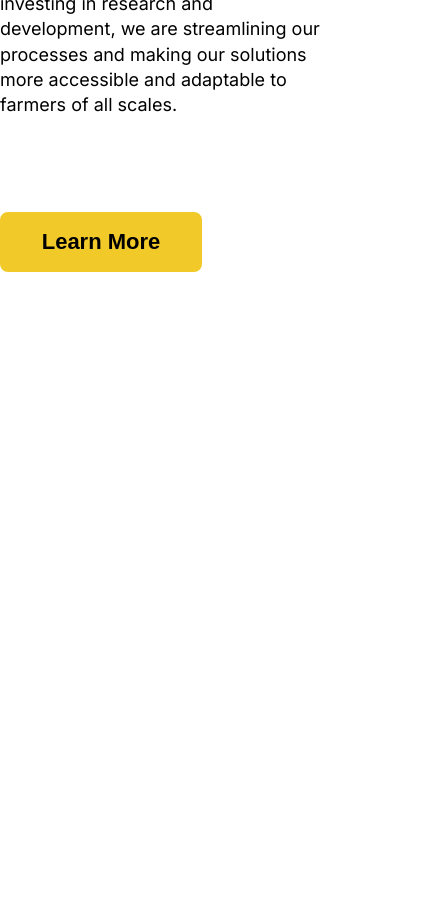
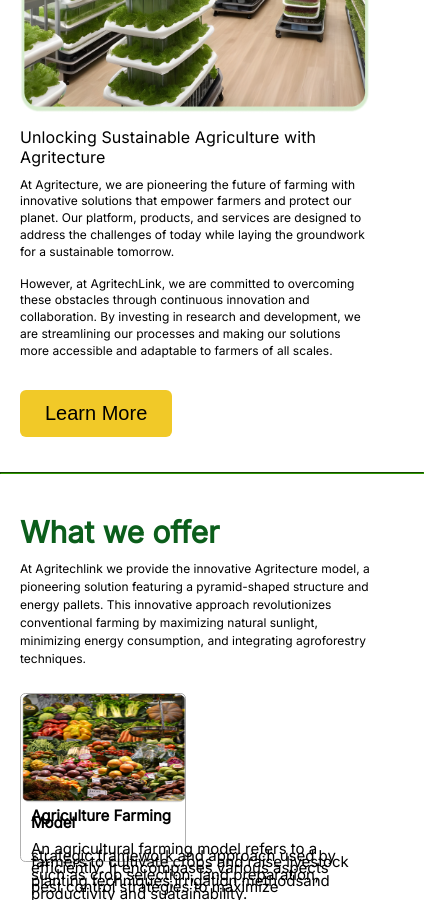
Before and after one commit to Ahnob/agritechcapstonereact, a React (Vite) app: page / in a window 390 px wide. Shown: the part 1100-2000 px from the top of the page, 424 px wide, since content can reach past the window. Before the commit the page ends 1372 px from the top, so only its background shows below. Built offline with nearby package versions, Linux system fonts and the light colour scheme.

Commit message:
added the images to the mobile

```diff
--- a/src/components/Aboutus/AboutUs.jsx
+++ b/src/components/Aboutus/AboutUs.jsx
@@ -1,15 +1,17 @@
 import about_image from "../../assets/about.png";
-
+import "./Aboutus.css";
 function AboutUs() {
   return (
-    <>
+    <div className="about-container">
       <p className="about-heading">About Us</p>
       <div className="about-content">
         <div className="about-image">
-          {/* <img src={about_image} alt="pic" /> */}
+          <img className="secondpic-aboutus" src={about_image} alt="pic" />
         </div>
         <div className="about-para">
-          <h3>Unlocking Sustainable Agriculture with Agritecture</h3>
+          <h3 className="about-header">
+            Unlocking Sustainable Agriculture with Agritecture
+          </h3>
           <p className="about-para-one">
             At Agritecture, we are pioneering the future of farming with
             innovative solutions that empower farmers and protect our planet.
@@ -27,7 +29,7 @@
           <button className="learn-more">Learn More</button>
         </div>
       </div>
-    </>
+    </div>
   );
 }
 
--- a/src/components/Aboutus/Aboutus.css
+++ b/src/components/Aboutus/Aboutus.css
@@ -1,9 +1,9 @@
 .about-heading {
   margin: 0;
   color: rgb(46, 153, 0);
-  font-size: 30px;
+  font-size: 22px;
   font-weight: bold;
-  padding: 20px;
+  line-height: 28px;
 }
 
 .container h1,
@@ -14,39 +14,52 @@
   display: flex;
   flex-direction: column;
 }
-
+/*
 .about-para h3 {
   margin-bottom: 45px;
   padding-right: 70px;
   font-size: 32px;
   font-weight: bold;
+} */
+
+.about-container {
+  margin: 20px;
 }
+
+.about-header {
+  font-weight: 400;
+  font-size: 16px;
+  line-height: 20px;
+  letter-spacing: 0.1px;
+  margin: 10px 0;
+}
+
 .about-para-one {
-  margin-bottom: 30px;
-  font-size: 18px;
-  font-weight: normal;
-  padding-right: 70px;
+  font-size: 12px;
+  font-weight: 400;
   line-height: 1.4;
+  margin-bottom: 15px;
 }
 .about-para-two {
-  margin-bottom: 40px;
-  font-size: 18px;
-  font-weight: normal;
-  padding-right: 70px;
+  font-size: 12px;
+  font-weight: 400;
   line-height: 1.4;
+  margin-bottom: 15px;
 }
 .learn-more {
-  margin-top: 5px;
+  margin: 15px 0;
   background-color: rgb(241, 201, 40);
   font-weight: 500;
-  padding: 10px 20px; /* Add padding to the button */
-  border: 2px solid rgb(241, 201, 40);
-  border-radius: 8px;
-  font-weight: 600;
-  font-size: 22px;
-  width: 202px;
-  height: 60px;
+  padding: 12px 25px;
+  border: none;
+  border-radius: 6px;
+  font-size: 20px;
 }
+
+.secondpic-aboutus {
+  width: 100%;
+}
+
 hr {
   width: 1440px;
   border-color: rgb(46, 153, 0);
--- a/src/components/Home/Home.css
+++ b/src/components/Home/Home.css
@@ -67,118 +67,10 @@
   font-weight: 500;
 }
 
-.about-heading {
-  margin: 0;
-  padding: 90px 20px 30px 150px;
-  color: rgb(46, 153, 0);
-  font-size: 45px;
-  font-weight: bold;
-}
-
-.about-para h3 {
-  margin-bottom: 45px;
-  padding-right: 70px;
-  font-size: 32px;
-  font-weight: bold;
-}
-
-.about-para-one {
-  margin-bottom: 30px;
-  font-size: 18px;
-  font-weight: normal;
-  padding-right: 70px;
-  line-height: 1.4;
-}
-
-.about-para-two {
-  margin-bottom: 90px;
-  font-size: 18px;
-  font-weight: normal;
-  padding-right: 70px;
-  line-height: 1.4;
-}
-
-.learn-more {
-  margin-top: 5px;
-  background-color: rgb(241, 201, 40);
-  font-weight: 500;
-  padding: 10px 20px; /* Add padding to the button */
-  border: 2px solid rgb(241, 201, 40);
-  border-radius: 8px;
-  font-weight: 600;
-  font-size: 22px;
-  width: 202px;
-  height: 60px;
-}
-
-hr {
-  width: 1440px;
+.whatweoffer-hr{
   border-color: rgb(46, 153, 0);
   margin-top: 20px;
 }
 
-.section-offer {
-  padding: 0 20px 30px 150px;
-}
-
-.offer-head {
-  text-align: center;
-  color: rgb(46, 153, 0);
-  font-size: 45px;
-  font-weight: bold;
-  margin-top: 70px;
-  margin-bottom: 20px;
-}
-
-.offer-para {
-  font-size: 18.5px;
-  font-weight: normal;
-  margin-bottom: 25px;
-  line-height: 1.5;
-}
-.offer-image-container {
-  display: flex;
-  flex-direction: row;
-  gap: 25px;
-  margin-bottom: 90px;
-}
-.offer-image {
-  display: flex;
-  justify-content: center;
-  align-items: center;
-  width: 346.62px;
-  height: 355.56px;
-  border-radius: 9.93px;
-  padding: 20px 0 0 20px;
-  margin: 0;
-}
-.info-container p {
-  width: 346.62px;
-  padding: 10px;
-}
-.image-text {
-  width: 373.43px;
-  height: 539.39px;
-  border-radius: 18.86px;
-  border: 1px solid rgb(176, 176, 176);
-  padding: 0;
-  margin: 0;
-}
-
-/* .image-text img{
-      display: flex;
-      justify-content: center;
-      align-items: center;
-  } */
-.info-head {
-  font: 20.75px;
-  font-weight: 600;
-}
-.info {
-  width: 346.62px;
-  font: 50px;
-  font-weight: normal;
-}
-
 @media screen and (max-width: 768px) {
 }
--- a/src/components/Home/Home.jsx
+++ b/src/components/Home/Home.jsx
@@ -2,8 +2,7 @@
 import Navbars from "../Navbar/Navbars";
 import AboutUs from "../../components/Aboutus/AboutUs";
 // import Footer from "../footer/Footer";
-// import Offer from "../footer/Footer";
-import welcome_photo from "../../assets/welcomebackgrounimage.png";
+import Offer from ".././Whatweoffer/Whatweoffer";
 
 function Home() {
   return (
@@ -11,43 +10,39 @@
       <Navbars />
       <div className="section1">
         <div className="text">
-        <p> Welcome to <span className="agritechlink"> AgritechLink</span></p>
-         <p> Your Gateway to Sustainable Agriculture and Market Place!
+          <p>
+            {" "}
+            Welcome to <span className="agritechlink"> AgritechLink</span>
           </p>
+          <p> Your Gateway to Sustainable Agriculture and Market Place!</p>
         </div>
       </div>
-      {/* <div className="section1">
       <div className="firstp">
-          <p className="welcome text">
-            Welcome to
-            <span className="agritechlink"> AgritechLink</span> Your Gateway to
-            Sustainable Agriculture and Market Place!
-          </p>
         <p className="mission">
           At AgritechLink, we are on a mission to revolutionize farming and
-            reshape the future of agriculture. Whether you are a farmer,
-            partner, visitor, or buyer, you are part of our vibrant community
-            dedicated to driving positive change in the agricultural industry.
-            Explore our platform to discover our innovative farm solution,
-            access high-quality farm products, and connect with like-minded
-            individuals and businesses committed to sustainability and growth.
-            Together, let us cultivate a brighter future for agriculture and our
-            planet.
+          reshape the future of agriculture. Whether you are a farmer, partner,
+          visitor, or buyer, you are part of our vibrant community dedicated to
+          driving positive change in the agricultural industry. Explore our
+          platform to discover our innovative farm solution, access high-quality
+          farm products, and connect with like-minded individuals and businesses
+          committed to sustainability and growth. Together, let us cultivate a
+          brighter future for agriculture and our planet.
         </p>
         <div className="get-started">
           <button className="getstarted_button bolder">Get started</button>
         </div>
       </div>
-      </div> */}
       <div>
         <AboutUs />
+      </div>
+      <div>
+        <Offer />
       </div>
     </>
   );
 }
 /*
       <div>
-        <Offer />
         <Footer />
       </div> */
 /* </>
--- a/src/components/Whatweoffer/Whatweoffer.css
+++ b/src/components/Whatweoffer/Whatweoffer.css
@@ -1,46 +1,50 @@
+.offer-head {
+  color: rgb(11, 94, 27);
+  font-size: 30px;
+  font-weight: bold;
+  margin: 20px 0 10px 0;
+}
+
 .section-offer {
-  padding: 0 20px 30px 150px;
+  padding: 20px;
 }
-.offer-head {
-  text-align: center;
-  color: rgb(11, 94, 27);
-  font-size: 45px;
-  font-weight: bold;
-  margin-top: 70px;
-  margin-bottom: 20px;
-}
+
 .offer-para {
-  font-size: 18.5px;
+  font-size: 12px;
   font-weight: normal;
   margin-bottom: 25px;
   line-height: 1.5;
 }
+
+.whatweoffer-hr {
+  border-color: rgb(46, 153, 0);
+  margin-top: 20px;
+  width: 424px;
+}
+
 .offer-image-container {
   display: flex;
-  flex-direction: row;
-  gap: 25px;
-  margin-bottom: 90px;
+  flex-direction: column;
+  width: 20px;
 }
+
 .offer-image {
   display: flex;
-  justify-content: center;
-  align-items: center;
-  width: 346.62px;
-  height: 355.56px;
   border-radius: 9.93px;
-  padding: 20px 0 0 20px;
+  width: 166.24px;
+  height: 109.9px;
 }
 .info-container p {
   padding: 10px;
   font-size: 15px;
 }
 .image-text {
-  width: 373.43px;
-  height: 539.39px;
-  border-radius: 18.86px;
+  width: 166.24px;
+  height: 169.9px;
+  border-radius: 5.31px;
   border: 1px solid rgb(176, 176, 176);
-  padding: 0;
-  margin: 0;
+  font-size: 4.25px;
+  line-height: 6.38px;
 }
 .info-head {
   font: 20.75px;
--- a/src/components/Whatweoffer/Whatweoffer.jsx
+++ b/src/components/Whatweoffer/Whatweoffer.jsx
@@ -1,15 +1,15 @@
 import "./Whatweoffer.css";
-import first_image from "../assets/what1image.png";
-import second_image from "../assets/what2image.png";
-import image from "../assets/what3image.png";
+import first_image from "../../assets/what1image.png";
+// import second_image from "../assets/what2image.png";
+// import image from "../assets/what3image.png";
 
 function Whatweoffer() {
   return (
     <>
+      <hr className="whatweoffer-hr" />
       <div className="section-offer">
         <div className="offer">
           <p className="offer-head">What we offer</p>
-
           <p className="offer-para">
             At Agritechlink we provide the innovative Agritecture model, a
             pioneering solution featuring a pyramid-shaped structure and energy
@@ -19,8 +19,8 @@
           </p>
         </div>
         <div className="offer-image-container">
-          <div className="image-text">
-            {/* <img src={first_image} alt="pic" className="offer-image" /> */}
+          {/* <div className="image-text">
+            <img src={first_image} alt="pic" className="offer-image" />
             <div className="info-container">
               <p className="info-head">Boost Productivity and Quality</p>
               <p className="info">
@@ -29,29 +29,36 @@
                 superior quality produce.
               </p>
             </div>
-          </div>
+          </div> */}
           <div className="info-container">
             <div className="image-text">
-              <img src={second_image} className="offer-image" />
-              <p className="info-head">Protect Our Forests</p>
+              <img src={first_image} className="offer-image" />
+              <p className="info-head">Agriculture Farming Model</p>
               <p className="info">
-                Through sustainable land management practices and agroforestry
-                techniques, we <a href=""></a>are safeguarding biodiversity and
-                combating deforestation.
+                An agricultural farming model refers to a strategic framework
+                and approach used by farmers to cultivate crops and raise
+                livestock efficiently. It encompases various aspects such as
+                crop selection, land preparation, planting techniques,irrigation
+                methodsand pest control strategies to maximize productivity and
+                suatainability.
               </p>
             </div>
           </div>
-          <div className="info-container">
+          {/* <div className="info-container">
             <div className="image-text">
-              <img src={image} alt="pic" className="offer-image" />
-              <p className="info-head">Save Energy and Resources</p>
+              <img src={first_image} alt="pic" className="offer-image" />
+              <p className="info-head">Precision Farming</p>
               <p className="info">
-                Agritectures efficient design minimizes energy consumption and
-                resource waste, reducing operating costs and environmental
-                impact.
+                Precision farming involves using technology and data-driven
+                methods to optimize agricultural practices at a highly detailed
+                and accurate level. By utilizing tools like GPS, sensors, drones
+                and automated machinery, precision farming enables farmers to
+                make informed decisions in real-time regarding planting,
+                fertilizing, irrigation and pest management to enhance yields,
+                minimize waste and protect the environment.
               </p>
             </div>
-          </div>
+          </div> */}
         </div>
       </div>
     </>
```
Lines whose indentation alone changed are shown as unchanged.
